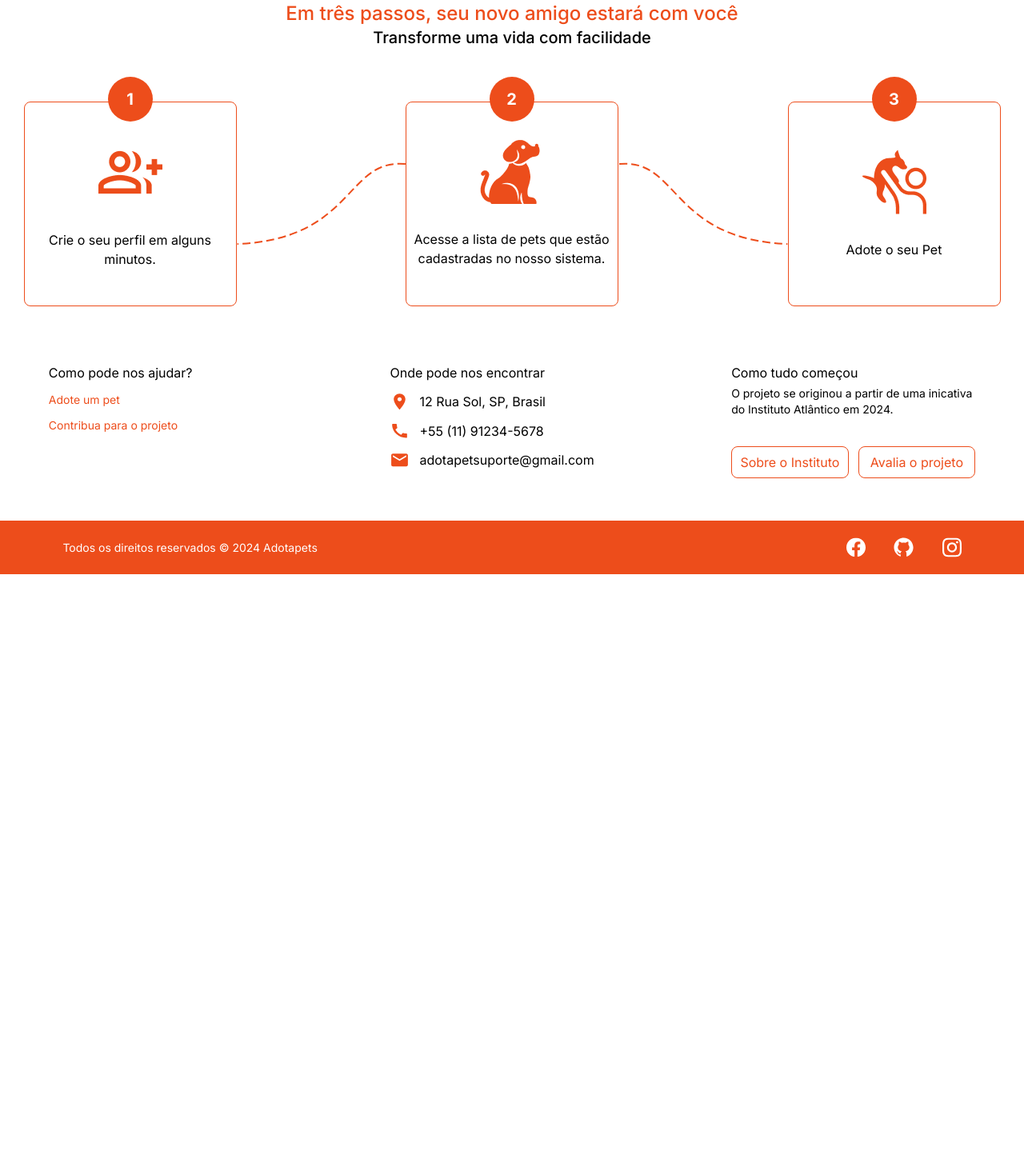
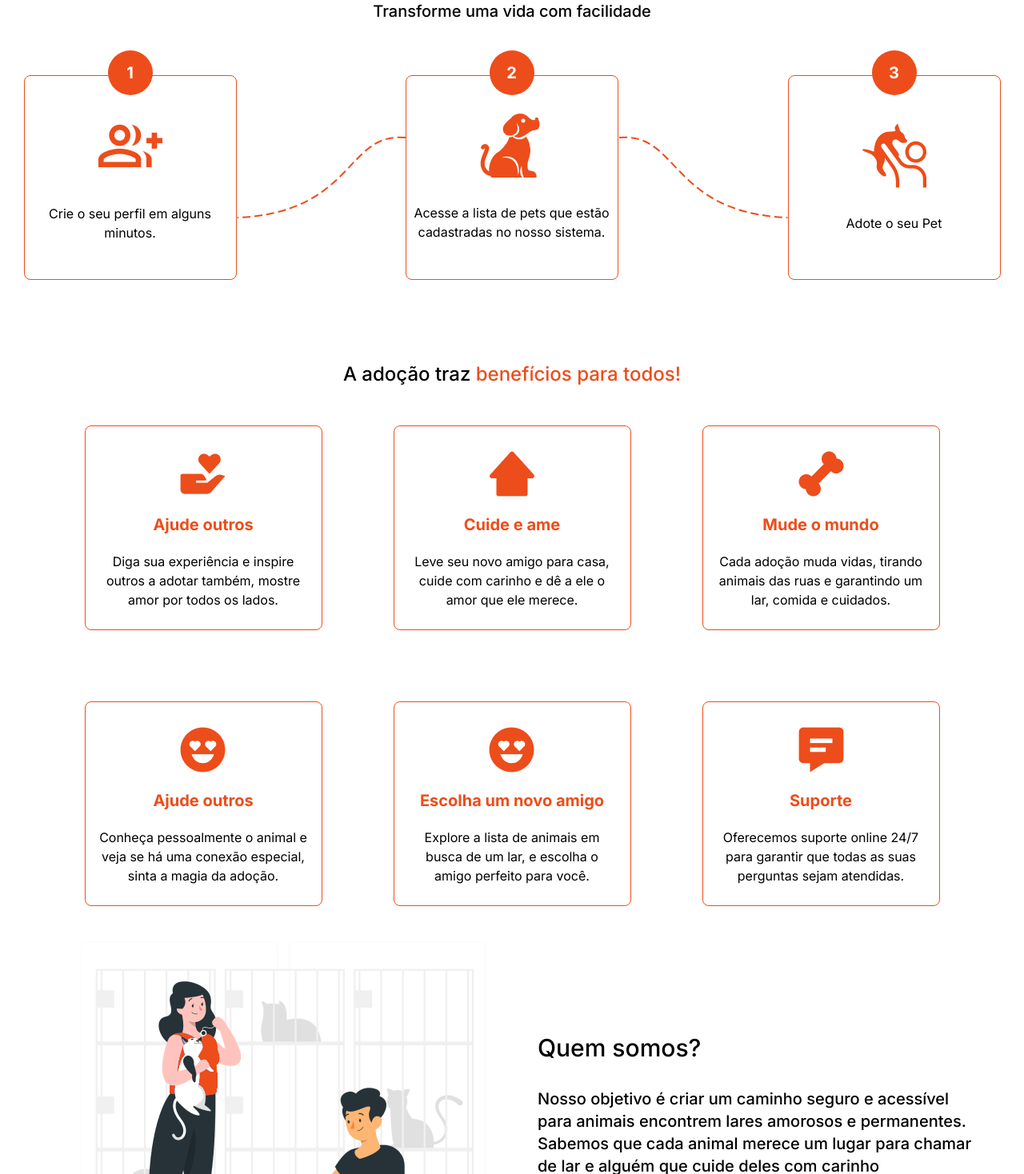
Before and after one commit to Renchs/sistema-pata-frontend, a React (Vite) app: page / in a window 1280 px wide. Shown: the part 742-2210 px from the top of the page at 80% size. Before the commit the page ends 1460 px from the top, so only its background shows below. Built offline with nearby package versions, Linux system fonts and the light colour scheme.

Commit message:
feat: responsividade home

```diff
--- a/src/App.tsx
+++ b/src/App.tsx
@@ -1,4 +1,3 @@
-// import { ModalRegistro } from "./components/modalRegistro";
 import { Header } from "./components/header";
 import { BrowserRouter as Router, Routes, Route } from "react-router-dom";
 import { UsuariosLista } from "./pages/UsuariosLista";
@@ -8,7 +7,6 @@ import { CadastrarUsuario } from "./pages/CadastrarUsuario";
 import { Footer } from "./components/footer";
 import { Toaster } from "react-hot-toast";
 import { Home } from "./pages/Home";
-// import { UserList } from "./pages/userList";
 
 export function App() {
 
--- a/src/components/dropMenu/index.tsx
+++ b/src/components/dropMenu/index.tsx
@@ -35,12 +35,13 @@ export function DropdownMenu() {
     return (
         <>
             <div className="relative" ref={menuRef}>
-
+                {/* Botão "Minha Conta" */}
                 <button onClick={toggleMenu} className="hidden w-[184px] relative h-12 cursor-pointer lg:flex items-center justify-center gap-2 border border-primary rounded-md text-primary focus:outline-none">
                     <img className="w-6" src="/src/assets/iconUser.svg" alt="Ícone de usuário" />
                     Minha Conta
                 </button>
 
+                {/* Dropdown */}
                 {isDropdown && (
                     <div className="absolute z-50 right-0 mt-2 w-48 bg-white border border-gray-200 rounded-lg shadow-lg">
                         <ul className="py-1">
@@ -81,6 +82,7 @@ export function DropdownMenu() {
                 )}
 
             </div>
+            {/* Modal de Login */}
             {isLoginModalOpen && <ModalLogin onClose={closeLoginModal} />}
         </>
     );
--- a/src/components/footer/index.tsx
+++ b/src/components/footer/index.tsx
@@ -1,14 +1,14 @@
 export function Footer() {
     return (
-        <footer className="w-full flex flex-col justify-center gap-4 h-[700px] lg:h-[302px]">
-            <div className="flex flex-col items-center justify-evenly lg:justify-around lg:flex-row h-full">
-                <div className="w-[305px] flex flex-col h-36 gap-3">
+        <footer className="w-full flex flex-col justify-center gap-4 h-[700px] lg:h-[302px] bg-[#FBFBFB]">
+            <div className="flex flex-col items-center justify-evenly md:justify-center lg:justify-around md:gap-7 lg:gap-0 md:flex-row md:flex-wrap h-full">
+                <div className="w-[305px] text-xl flex flex-col h-36 gap-3">
                     <p>Como pode nos ajudar?</p>
-                    <p className="text-primary text-sm">Adote um pet</p>
-                    <p className="text-primary text-sm">Contribua para o projeto</p>
+                    <p className="text-primary text-lg">Adote um pet</p>
+                    <p className="text-primary text-lg">Contribua para o projeto</p>
                 </div>
                 <div className="w-[305px] flex flex-col h-36 gap-3">
-                    <p>Onde pode nos encontrar</p>
+                    <p className="text-xl">Onde pode nos encontrar</p>
                     <div className="flex gap-3">
                         <img src="/src/assets/svgs/location.svg" alt="localização" />
                         <p>12 Rua Sol, SP, Brasil</p>
@@ -22,10 +22,10 @@ export function Footer() {
                         <p>adotapetsuporte@gmail.com</p>
                     </div>
                 </div>
-                <div className="w-[305px] flex flex-col h-36 justify-between">
+                <div className="w-[305px] flex flex-col gap-4 h-36 justify-between">
                     <div className="flex flex-col gap-1">
-                        <p>Como tudo começou</p>
-                        <p className="w-[305px] text-sm">O projeto se originou a partir de uma inicativa do Instituto Atlântico em 2024.</p>
+                        <p className="text-xl">Como tudo começou</p>
+                        <p className="w-[305px] text-lg">O projeto se originou a partir de uma inicativa do Instituto Atlântico em 2024.</p>
                     </div>
                     <div className="w-full flex gap-3">
                         <a className="w-40 h-10 flex text-primary bg-white border-primary border items-center justify-center rounded-lg" href="#">Sobre o Instituto</a>
--- /dev/null
+++ b/src/interfaces/IPetDados.ts
@@ -0,0 +1,7 @@
+export interface IPetDados {
+    id: number;
+    nome: string;
+    especie: string;
+    data_nascimento: string;
+    personalidade: string;
+}
--- a/src/pages/BuscarPets/index.tsx
+++ b/src/pages/BuscarPets/index.tsx
@@ -1,9 +1,11 @@
-import { useState } from "react";
+import { useEffect, useState } from "react";
 import { CardPet } from "../../components/cardPet";
 import { dadosPetLista } from "../../utils/exemploDeDados";
 import { CampoFiltroPet } from "../../components/campoFiltroPet";
 import { ModalEditPet } from "../../components/modalEditPet";
 import { IFormPetRegistro } from "../../schemas/petValidacao";
+import { IPetDados } from "../../interfaces/IPetDados";
+import { api } from "../../services/apiService";
 
 export function BuscarPets() {
     const [selectPersonalidade, setSelectPersonalidade] = useState('');
@@ -13,9 +15,19 @@ export function BuscarPets() {
     const [selectDeletePet, setSelectDeletePet] = useState<number>();
     const [isModalDeletePet, setIsModalDeletePet] = useState(false);
     const [isModalEditePet, setIsModalEditePet] = useState(false);
+    const [petEdit, setPetEdit] = useState<IFormPetRegistro>();
+    const [petsData, setPetsData] = useState<IPetDados[]>();
 
-    const [petEdit, setPetEdit] = useState<IFormPetRegistro>();
+    useEffect(() => {
+        const fetchData = async () => {
+            const result = await api.get('/pets');
+            console.log(result);
 
+            setPetsData(result.data);
+        };
+
+        fetchData();
+    }, []);
 
     const handleSelectPersonalidade = (personalidade: string) => {
         setSelectPersonalidade(personalidade);
--- a/src/pages/Home/index.tsx
+++ b/src/pages/Home/index.tsx
@@ -4,8 +4,8 @@ import { CardPassoHome } from "../../components/cardIPassosHome";
 export function Home() {
     return (
         <section className="w-full min-h-screen justify-evenly bg-white items-center flex flex-col gap-9">
-            <div className="flex flex-col-reverse lg:flex-row w-full justify-center lg:justify-around h-[600px] items-center">
-                <div className="w-[350px] lg:w-[440px] h-[294px] flex flex-col lg:items-start justify-evenly">
+            <div className="flex flex-col-reverse md:flex-row w-full justify-center md:justify-around h-[600px] items-center">
+                <div className="lg:w-[440px] h-[294px] flex flex-col text-center lg:text-start justify-evenly">
                     <h1 className="text-4xl w-[300px] font-medium">Dê uma chance ao amor. <span className="text-primary">Adote!</span>
                     </h1>
                     <p className="w-[320px] lg:w-[380px]">Abandono de animais nas ruas é um problema real. Escolha adotar e dar a esses animais uma segunda chance. Faça a diferença, salve vidas.</p>
@@ -14,26 +14,27 @@ export function Home() {
                         <button className="w-32 lg:w-48 h-12 rounded-lg border border-primary text-primary">Criar conta</button>
                     </div>
                 </div>
-                <img className="w-80 lg:w-full" src="/src/assets/images/homeImg.png" alt="" />
+                <img className="w-80 lg:w-auto" src="/src/assets/images/homeImg.png" alt="" />
             </div>
-            <section className="w-[350px] xl:w-[1224px] lg:h-[448px] items-center justify-around flex flex-col">
-                <div className="flex flex-col items-start lg:items-center font-medium">
+            <section className="w-[310px] md:w-[750px] xl:w-[1224px] lg:h-[448px] text-center md:text-start items-center justify-around flex flex-col">
+                <div className="flex flex-col items-start md:items-center font-medium">
                     <h2 className="text-xl lg:text-2xl text-primary">Em três passos, seu novo amigo estará com você</h2>
                     <p className="text-lg lg:text-xl">Transforme uma vida com facilidade</p>
                 </div>
-                <div className="flex flex-col lg:flex-row items-center justify-center">
+                <div className="flex flex-col h-[1100px] md:h-[800px] gap-16 lg:gap-0 md:flex-row md:flex-wrap items-center justify-center">
                     <CardPassoHome numPassos={1} img="/src/assets/images/groupAdd.png" text="Crie o seu perfil em alguns minutos." />
-                    <img src="/src/assets/svgs/Right.svg" alt="" />
+                    <img className="hidden xl:block" src="/src/assets/svgs/Right.svg" alt="" />
                     <CardPassoHome numPassos={2} img="/src/assets/images/dog.png" text="Acesse a lista de pets que estão cadastradas no nosso sistema." />
-                    <img src="/src/assets/svgs/Left.svg" alt="" />
+
+                    <img className="hidden xl:block" src="/src/assets/svgs/Left.svg" alt="" />
                     <CardPassoHome numPassos={3} img="/src/assets/images/group.png" text="Adote o seu Pet" />
                 </div>
             </section>
 
-            {/* <section className="items-center flex flex-col gap-12">
+            <section className="items-center w-[350px] md:w-full text-center lg:text-start flex flex-col gap-12">
                 <h2 className="text-2xl font-medium">A adoção traz <span className="text-primary">benefícios para todos!</span></h2>
 
-                <div className="w-[1069px] flex flex-wrap gap-[89px]">
+                <div className="md:w-[750px] lg:w-[1069px] flex justify-center flex-wrap gap-[89px]">
                     <CardBeneficiosAdocao img="/src/assets/images/apoio.png" titulo="Ajude outros" descricao="Diga sua experiência e inspire outros a adotar também, mostre amor por todos os lados." />
                     <CardBeneficiosAdocao img="/src/assets/images/home.png" titulo="Cuide e ame" descricao="Leve seu novo amigo para casa, cuide com carinho e dê a ele o amor que ele merece." />
                     <CardBeneficiosAdocao img="/src/assets/images/bone.png" titulo="Mude o mundo" descricao="Cada adoção muda vidas, tirando animais das ruas e garantindo um lar, comida e cuidados." />
@@ -43,16 +44,16 @@ export function Home() {
                     <CardBeneficiosAdocao img="/src/assets/images/message.png" titulo="Suporte" descricao="Oferecemos suporte online 24/7 para garantir que todas as suas perguntas sejam atendidas." />
                 </div>
             </section>
-            <section className="w-[1168px] h-[485px] flex">
-                <div className="flex  gap-4 font-medium">
-                    <img src="/src/assets/images/adoptionIlustration.png" alt="" />
-                    <div className="flex flex-col items-start justify-center gap-8">
-                        <h2 className="text-3xl">Quem somos?</h2>
+            <section className="w-[350px] md:w-[700px] lg:w-[1168px] h-[800px] md:h-[485px] flex">
+                <div className="flex flex-col items-center md:flex-row gap-4 font-medium">
+                    <img className="w-80 lg:w-full" src="/src/assets/images/adoptionIlustration.png" alt="" />
+                    <div className="w-[full] flex flex-col items-center text-center md:text-start md:items-start justify-center gap-8">
+                    <h2 className="text-3xl">Quem somos?</h2>
                         <p className="text-xl">Nosso objetivo é criar um caminho seguro e acessível para animais encontrem lares amorosos e permanentes. Sabemos que cada animal merece um lugar para chamar de lar e alguém que cuide deles com carinho</p>
                         <p className="text-xl">AdotaPet - <span className="text-primary">Transformando</span> vidas.</p>
                     </div>
                 </div>
-            </section> */}
+            </section>
         </section>
     )
 }
```
